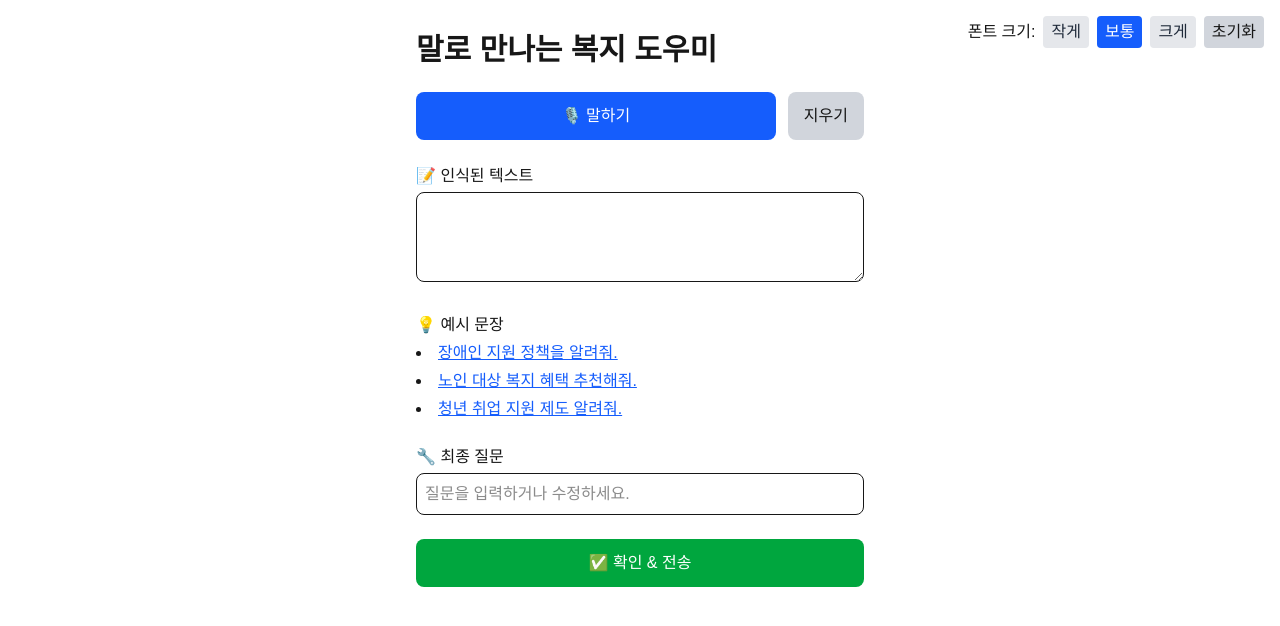
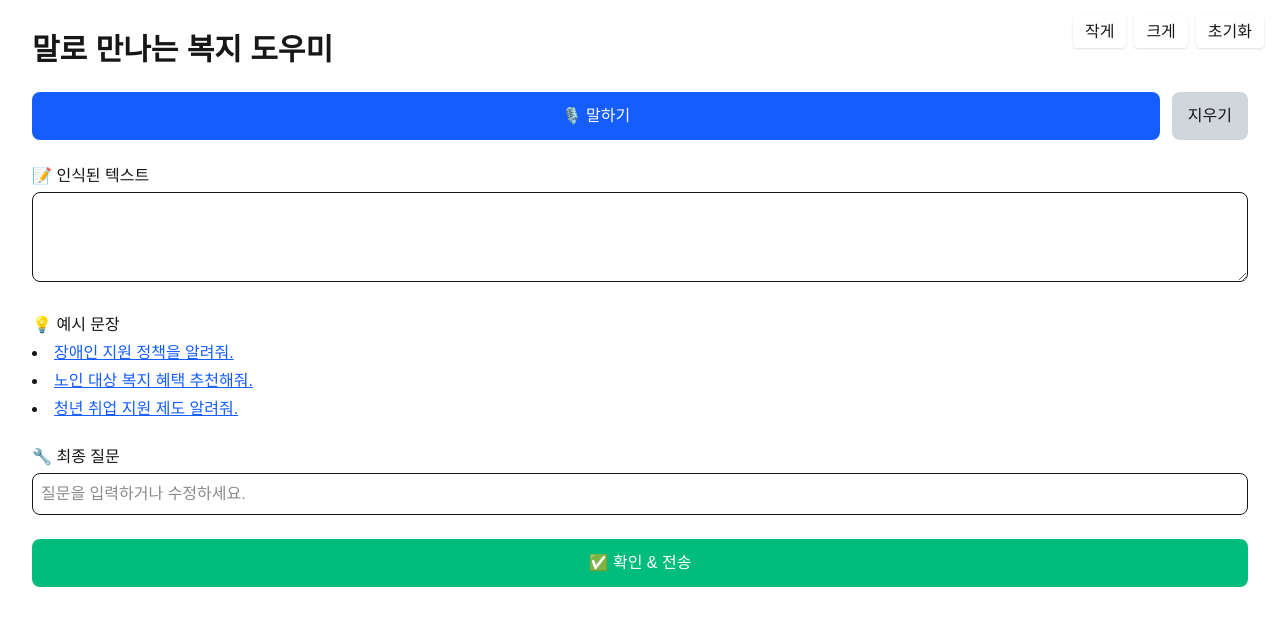
Before and after one commit to jasonhk24/voice-welfare, a Next.js app: page / in a window 1280 px wide. Shown: the top 626 px of the page. Built offline with nearby package versions, Linux system fonts and the light colour scheme.

Commit message:
feat: 폰트 단계제·고급 UI·입력부 정렬 반영

```diff
--- a/src/components/PolicySearchUI.tsx
+++ b/src/components/PolicySearchUI.tsx
@@ -22,23 +22,22 @@ export default function PolicySearchUI() {
   // 정책 카드 상태
   const [policies, setPolicies] = useState<Policy[]>([]);
 
-  // 폰트 크기 상태
-  const [fontSize, setFontSize] = useState<'sm' | 'base' | 'lg'>('base');
-  const sizeMap = { sm: 'text-sm', base: 'text-base', lg: 'text-lg' } as const;
+  // 폰트 크기 단계 (0~4)
+  const [fontStep, setFontStep] = useState(1);
+  const sizeClasses = ['text-sm', 'text-base', 'text-lg', 'text-xl', 'text-2xl'];
 
   // 음성 토글
   const toggleListen = () => {
     const SR = (window as any).SpeechRecognition || (window as any).webkitSpeechRecognition;
     if (!SR) return alert('음성 인식을 지원하지 않습니다.');
-    if (listening) {
-      recogRef.current.stop();
-    } else {
+    if (listening) recogRef.current.stop();
+    else {
       const recog = new SR();
       recogRef.current = recog;
       recog.lang = 'ko-KR';
       recog.interimResults = true;
       recog.onstart = () => setListening(true);
-      recog.onend = () => setListening(false);
+      recog.onend   = () => setListening(false);
       recog.onresult = (e: any) => {
         const text = Array.from(e.results).map((r: any) => r[0].transcript).join('');
         setTranscript(text);
@@ -48,7 +47,7 @@ export default function PolicySearchUI() {
     }
   };
 
-  // 뒤로가기: 검색 초기화
+  // 뒤로가기: 검색 리셋
   const handleBack = () => {
     setPolicies([]);
     setTranscript('');
@@ -59,8 +58,8 @@ export default function PolicySearchUI() {
   const doSearch = () => {
     if (!promptText.trim()) return alert('질문을 입력하거나 말해주세요.');
     setPolicies([
-      { id: '1', title: '장애인 연금 지원', description: '장애인에게 매달 일정 금액을 지원하여 생활 안정에 도움을 줍니다.', url: 'https://www.bokjiro.go.kr/disability-pension' },
-      { id: '2', title: '장애인 고용 지원', description: '직업 훈련 및 고용 알선, 인센티브 제공으로 일자리 찾기를 지원합니다.', url: 'https://www.bokjiro.go.kr/disability-employment' },
+      { id: '1', title: '장애인 연금 지원',   description: '장애인에게 매달 일정 금액을 지원하여 생활 안정에 도움을 줍니다.',     url: 'https://www.bokjiro.go.kr/disability-pension' },
+      { id: '2', title: '장애인 고용 지원',   description: '직업 훈련 및 고용 알선, 인센티브 제공으로 일자리 찾기를 지원합니다.',   url: 'https://www.bokjiro.go.kr/disability-employment' },
       { id: '3', title: '장애인 복지 서비스', description: '의료·상담·재활 서비스 등을 제공하여 삶의 질을 향상시킵니다.', url: 'https://www.bokjiro.go.kr/disability-services' },
     ]);
   };
@@ -72,53 +71,56 @@ export default function PolicySearchUI() {
   ];
 
   return (
-    <div className={`relative flex w-full min-h-screen bg-gray-50 ${sizeMap[fontSize]}`}>
-      {/* 폰트 크기 조절 컨트롤 (우측 상단) */}
+    <div className={`relative flex w-full min-h-screen bg-gradient-to-br from-gray-50 to-gray-100 ${sizeClasses[fontStep]}`}>
+      {/* 폰트 조절 (카드 뷰가 아닐 때만 표시) */}
+      {!policies.length && (
         <div className="absolute top-4 right-4 flex items-center space-x-2 z-20">
-        <span className="font-medium">폰트 크기:</span>
-        {(['sm','base','lg'] as const).map(sz => (
           <button
-            key={sz}
-            aria-pressed={fontSize === sz}
-            onClick={() => setFontSize(sz)}
-            className={`px-2 py-1 rounded focus:outline-none focus:ring-2 focus:ring-blue-500 ${
-              fontSize === sz ? 'bg-blue-600 text-white' : 'bg-gray-200 text-gray-800'
-            }`}
+            aria-label="폰트 작게"
+            onClick={() => setFontStep(s => Math.max(0, s - 1))}
+            className="px-3 py-1 bg-white rounded shadow-sm hover:bg-gray-50 focus:outline-none focus:ring-2 focus:ring-blue-500"
           >
-            {sz === 'sm' ? '작게' : sz === 'base' ? '보통' : '크게'}
+            작게
           </button>
-        ))}
+          <button
+            aria-label="폰트 크게"
+            onClick={() => setFontStep(s => Math.min(sizeClasses.length - 1, s + 1))}
+            className="px-3 py-1 bg-white rounded shadow-sm hover:bg-gray-50 focus:outline-none focus:ring-2 focus:ring-blue-500"
+          >
+            크게
+          </button>
           <button
             aria-label="폰트 초기화"
-          onClick={() => setFontSize('base')}
-          className="px-2 py-1 rounded bg-gray-300 hover:bg-gray-400 focus:outline-none focus:ring-2 focus:ring-blue-500"
+            onClick={() => setFontStep(1)}
+            className="px-3 py-1 bg-white rounded shadow-sm hover:bg-gray-50 focus:outline-none focus:ring-2 focus:ring-blue-500"
           >
             초기화
           </button>
         </div>
+      )}
 
-      {/* LEFT PANEL (입력) */}
+      {/* LEFT PANEL (입력부) */}
       <motion.div
-        className="flex-shrink-0 p-8 bg-white shadow-lg"
+        className="flex-shrink-0 p-8 bg-white shadow-lg transition-all"
         initial={{ width: '100%' }}
         animate={{ width: policies.length ? '40%' : '100%' }}
         transition={{ duration: 0.4 }}
       >
-        <div className="max-w-md mx-auto space-y-6">
+        <div className="space-y-6">
           <h1 className="text-3xl font-bold">말로 만나는 복지 도우미</h1>
 
           <div className="flex space-x-3">
             <button
               onClick={toggleListen}
               aria-label={listening ? '음성 인식 중지' : '음성 인식 시작'}
-              className="flex-1 py-3 bg-blue-600 text-white rounded-lg focus:outline-none focus:ring-2 focus:ring-blue-500"
+              className="flex-1 py-3 bg-blue-600 text-white rounded-lg hover:bg-blue-700 focus:outline-none focus:ring-2 focus:ring-blue-500 transition"
             >
               {listening ? '■ 중지' : '🎙️ 말하기'}
             </button>
             <button
               onClick={() => { setTranscript(''); setPromptText(''); }}
-              aria-label="입력 내용 지우기"
-              className="py-3 px-4 bg-gray-300 rounded-lg focus:outline-none focus:ring-2 focus:ring-gray-400"
+              aria-label="입력 지우기"
+              className="py-3 px-4 bg-gray-300 rounded-lg hover:bg-gray-400 focus:outline-none focus:ring-2 focus:ring-gray-400 transition"
             >
               지우기
             </button>
@@ -129,7 +131,7 @@ export default function PolicySearchUI() {
             <textarea
               id="transcript"
               rows={3}
-              className="w-full border p-2 rounded-lg focus:outline-none focus:ring-2 focus:ring-blue-500"
+              className="w-full border p-2 rounded-lg focus:outline-none focus:ring-2 focus:ring-blue-500 transition"
               value={transcript}
               onChange={e => { setTranscript(e.target.value); setPromptText(e.target.value); }}
             />
@@ -156,7 +158,7 @@ export default function PolicySearchUI() {
             <input
               id="prompt"
               type="text"
-              className="w-full border p-2 rounded-lg focus:outline-none focus:ring-2 focus:ring-blue-500"
+              className="w-full border p-2 rounded-lg focus:outline-none focus:ring-2 focus:ring-blue-500 transition"
               value={promptText}
               onChange={e => setPromptText(e.target.value)}
               placeholder="질문을 입력하거나 수정하세요."
@@ -165,8 +167,8 @@ export default function PolicySearchUI() {
 
           <button
             onClick={doSearch}
-            aria-label="검색 실행 및 정책 카드 표시"
-            className="w-full py-3 bg-green-600 text-white rounded-lg focus:outline-none focus:ring-2 focus:ring-green-500"
+            aria-label="검색 및 카드 표시"
+            className="w-full py-3 bg-emerald-500 text-white rounded-lg hover:bg-emerald-600 focus:outline-none focus:ring-2 focus:ring-emerald-400 transition"
           >
             ✅ 확인 & 전송
           </button>
@@ -181,30 +183,30 @@ export default function PolicySearchUI() {
         transition={{ duration: 0.5 }}
       >
         {policies.length > 0 && (
-          <div className="max-w-7xl mx-auto space-y-4">
-            {/* 뒤로가기 전용 헤더 */}
+          <div className="max-w-7xl mx-auto space-y-6">
+            {/* 뒤로가기 & 검색 결과 헤더 */}
             <div className="flex justify-between items-center">
               <h2 className="text-2xl font-semibold">검색 결과</h2>
               <button
                 onClick={handleBack}
                 aria-label="뒤로가기"
-                className="px-4 py-2 bg-gray-200 text-gray-800 rounded-lg focus:outline-none focus:ring-2 focus:ring-gray-400"
+                className="px-4 py-2 bg-gray-200 text-gray-800 rounded-lg hover:bg-gray-300 focus:outline-none focus:ring-2 focus:ring-gray-400 transition"
               >
                 ← 뒤로가기
               </button>
             </div>
 
-            {/* 카드 그리드 */}
-            <div className="grid grid-cols-1 md:grid-cols-2 lg:grid-cols-3 gap-6">
+            {/* 정책 카드 그리드 */}
+            <div className="grid grid-cols-1 md:grid-cols-2 lg:grid-cols-3 gap-8">
               {policies.map(p => (
                 <div
                   key={p.id}
-                  className="bg-white rounded-xl shadow-md focus-within:ring-2 focus-within:ring-blue-500"
+                  className="bg-white rounded-2xl shadow-lg hover:shadow-2xl transition-shadow focus-within:ring-2 focus-within:ring-blue-300"
                   tabIndex={0}
                   role="region"
                   aria-labelledby={`policy-${p.id}-title`}
                 >
-                  <div className="px-6 py-4 bg-blue-50 border-b">
+                  <div className="px-6 py-4 border-b bg-gradient-to-r from-blue-50 to-white">
                     <h3 id={`policy-${p.id}-title`} className="text-xl font-bold">{p.title}</h3>
                   </div>
                   <div className="p-6">{p.description}</div>
@@ -213,7 +215,7 @@ export default function PolicySearchUI() {
                       href={p.url}
                       target="_blank"
                       rel="noopener noreferrer"
-                      className="text-blue-600 hover:underline font-medium focus:outline-none focus:ring-2 focus:ring-blue-500"
+                      className="text-blue-600 hover:underline font-medium focus:outline-none focus:ring-2 focus:ring-blue-500 transition"
                     >
                       자세히 보기 →
                     </a>
```
Lines whose indentation alone changed are shown as unchanged.
